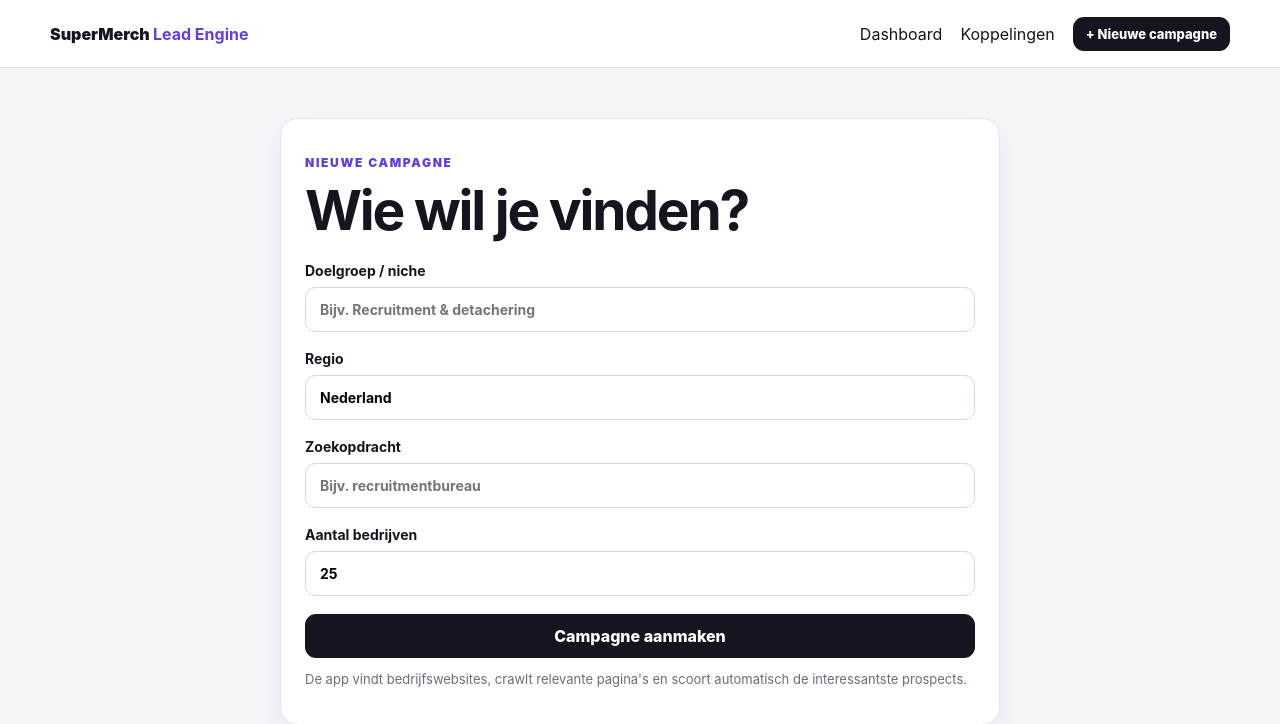
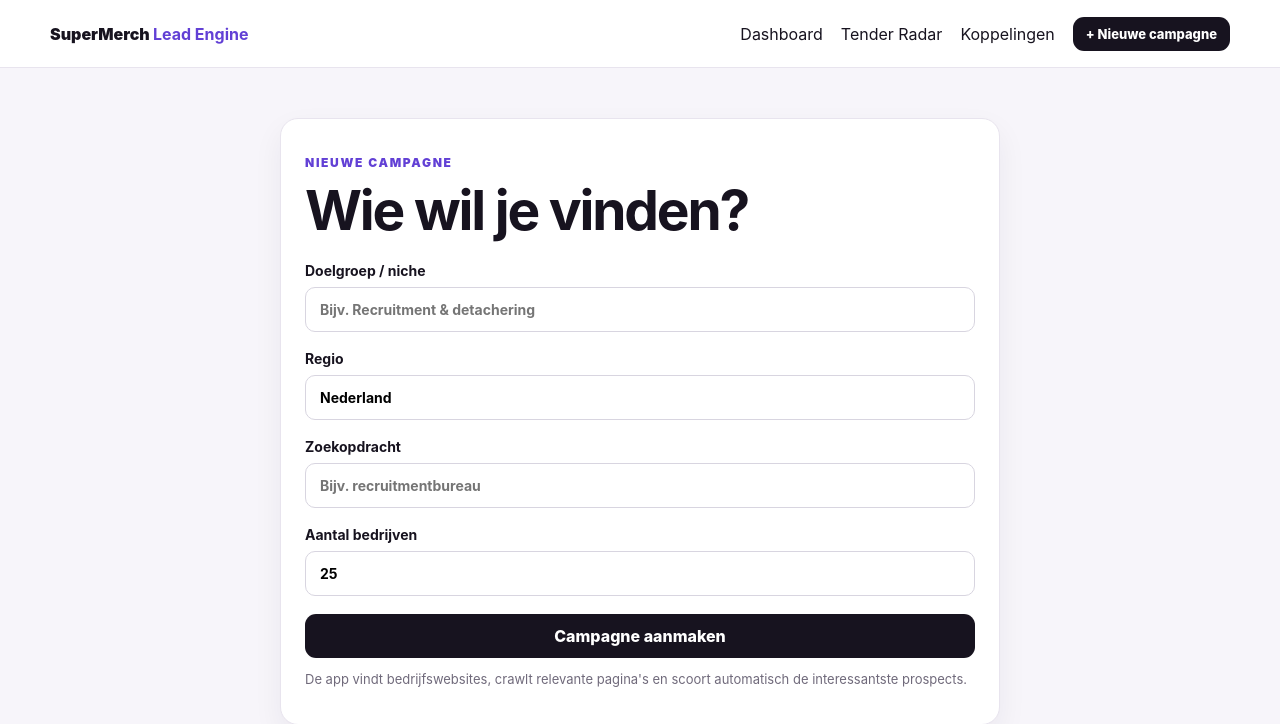
Before and after one commit to lanadjojo-prog/supermerch-leads, a FastAPI app: template app/templates/campaign_new.html in a window 1280 px wide. Shown: the top 724 px of the page. Run offline with FastAPI, Linux system fonts and the light colour scheme; the template is opened without the code that fills it, so the values that code supplies are empty; some libraries are stand-ins or nearby versions.

Commit message:
Add Tender Radar navigation

```diff
--- a/app/templates/base.html
+++ b/app/templates/base.html
@@ -9,7 +9,7 @@
 <body>
 <header class="topbar">
   <a class="brand" href="/">SuperMerch <span>Lead Engine</span></a>
-  <nav><a href="/">Dashboard</a><a href="/integrations">Koppelingen</a><a class="button small" href="/campaigns/new">+ Nieuwe campagne</a></nav>
+  <nav><a href="/">Dashboard</a><a href="/tenders/">Tender Radar</a><a href="/integrations">Koppelingen</a><a class="button small" href="/campaigns/new">+ Nieuwe campagne</a></nav>
 </header>
 <main class="container">{% block content %}{% endblock %}</main>
 </body>
```
